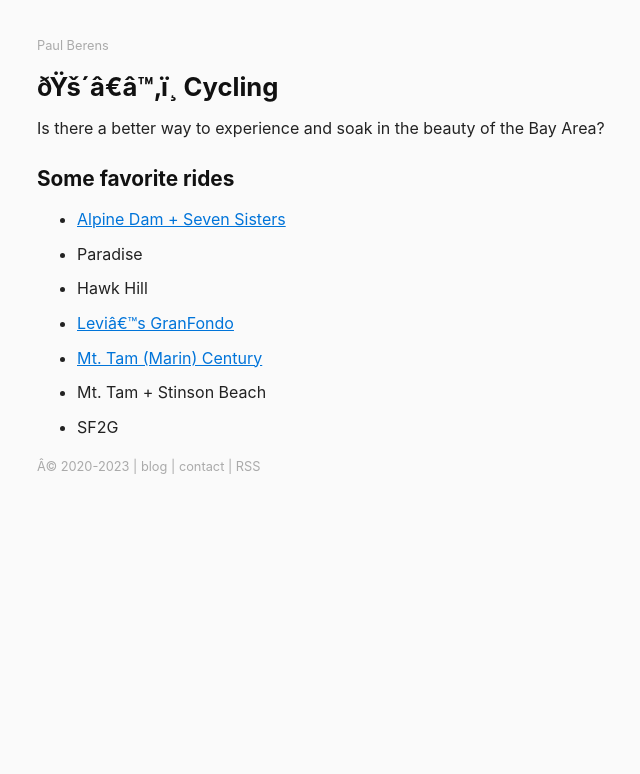
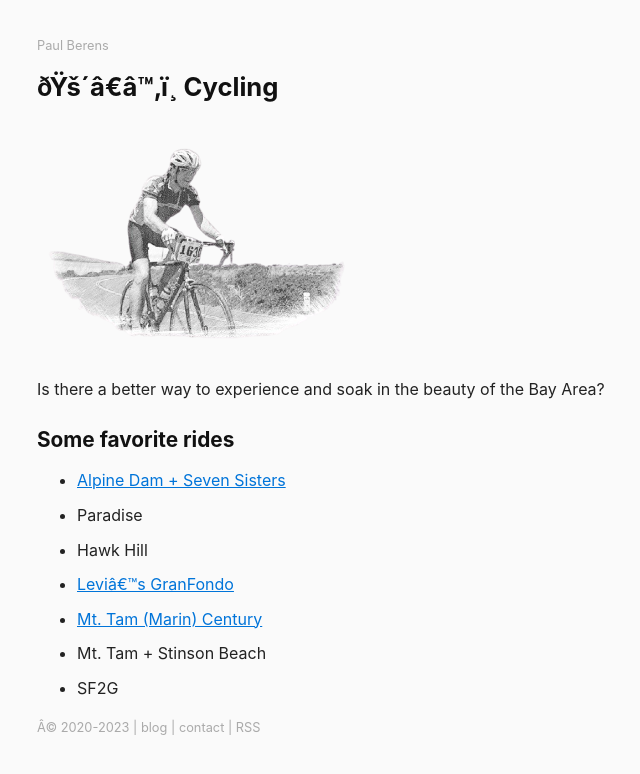
Before and after one commit to berensp/berensp.github.io, a Jekyll site: the page built from pages/cycling.md, in a window 1280 px wide. Shown: the top 774 px of the page, without its empty margins (283-923 px from the left). Built offline with Jekyll 4.4.1, drawn with Linux system fonts in a browser that asks for light colours; a script that is not in the unit is left out.

Commit message:
Update cycling.md

```diff
--- a/pages/cycling.md
+++ b/pages/cycling.md
@@ -4,6 +4,8 @@ title: 🚴‍♂️ Cycling
 permalink: /cycling/
 description: I want to ride my bicycle; I want to ride my bike.
 ---
+<img src="/assets/og/marin.ride.bw.png" width="50%" height="50%">
+
 Is there a better way to experience and soak in the beauty of the Bay Area?
 
 ## Some favorite rides
```
